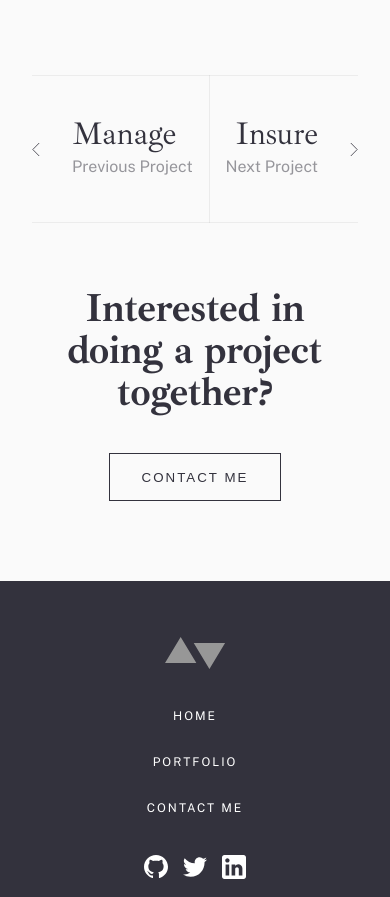
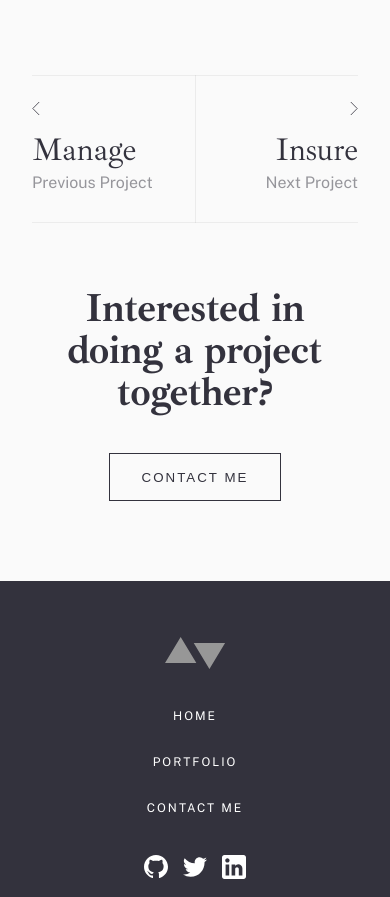
Before and after one commit to danielopq/minimalPortfolio, a React (Vite) app: page /details/1 in a window 390 px wide. Shown: the part 1720-2617 px from the top of the page. Built offline with nearby package versions, Linux system fonts and the light colour scheme.

Commit message:
detailsNavBarButton.css - mobile version done

```diff
--- a/src/components/shared/detailsNavBarButton/detailsNavBarButton.css
+++ b/src/components/shared/detailsNavBarButton/detailsNavBarButton.css
@@ -64,3 +64,40 @@
     color: var(--darkGrey);
     opacity:0.5;
 }
+
+/*############################## MOBILE VERSION ##############################*/
+
+@media screen and (max-width:767px) {
+    .detailsNavBarButton{
+        width: 138px;
+        height: 98px;
+        flex-direction: column!important;
+        justify-content: space-between;
+        align-items: center;
+    }
+
+    .buttonArrowIcon{
+        width: inherit;
+        height: 16px;
+    }
+
+    .buttonLegend{
+        width: inherit;
+        height: 66px;
+    }
+
+    .legendProjectTitle{
+        height: 36px;
+        font: 400 32px/36px 'IbarraRealNova-Regular';
+        letter-spacing: -0.29px;
+        color: var(--darkGrey);
+        transition: color 0.3s ease;
+    }
+
+    .legendProjectDirection{
+        height: 30px;
+        font: 400 16px/30px 'PublicSans-Regular';
+        color: var(--darkGrey);
+        opacity:0.5;
+    }
+}
```
